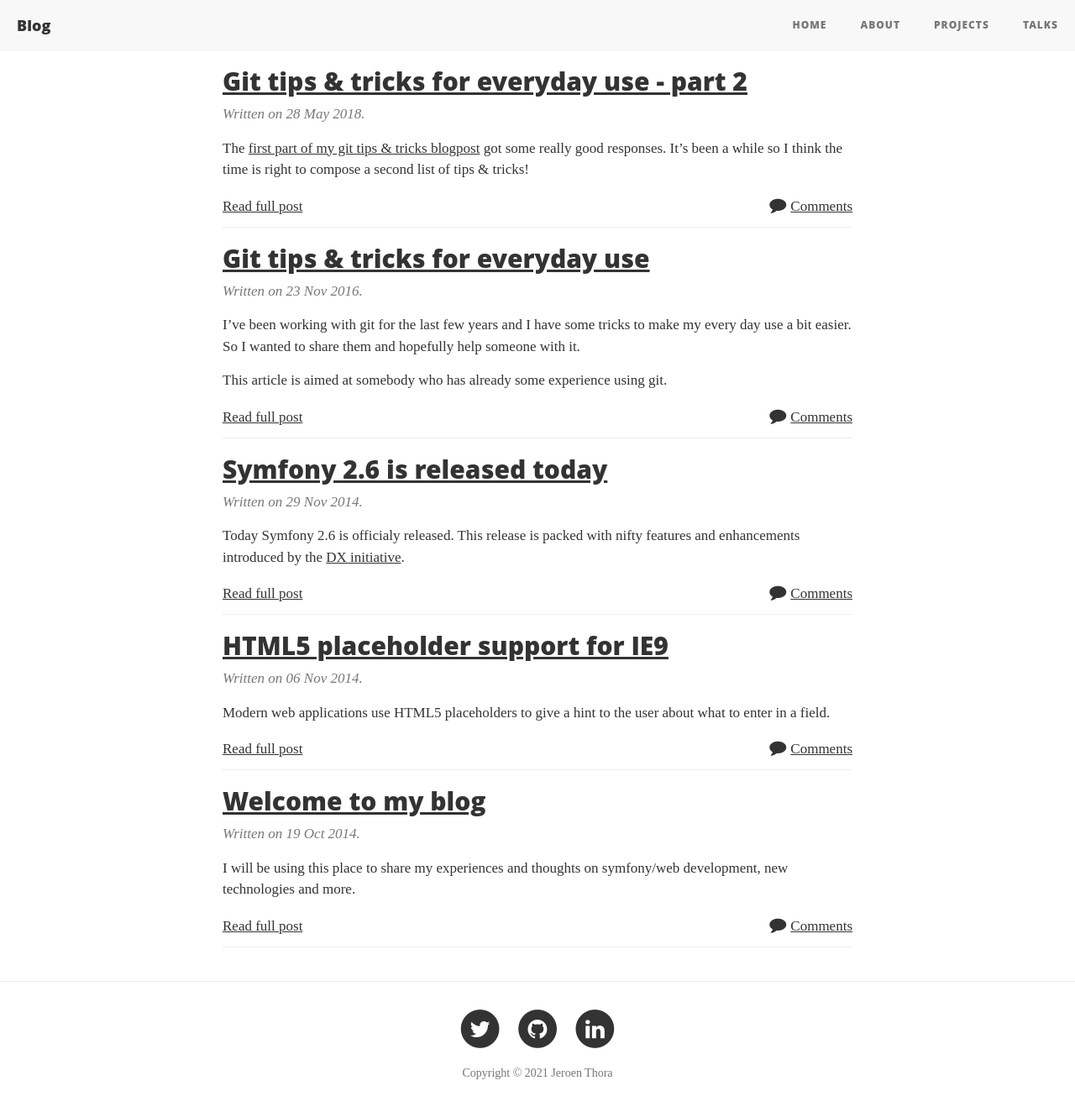
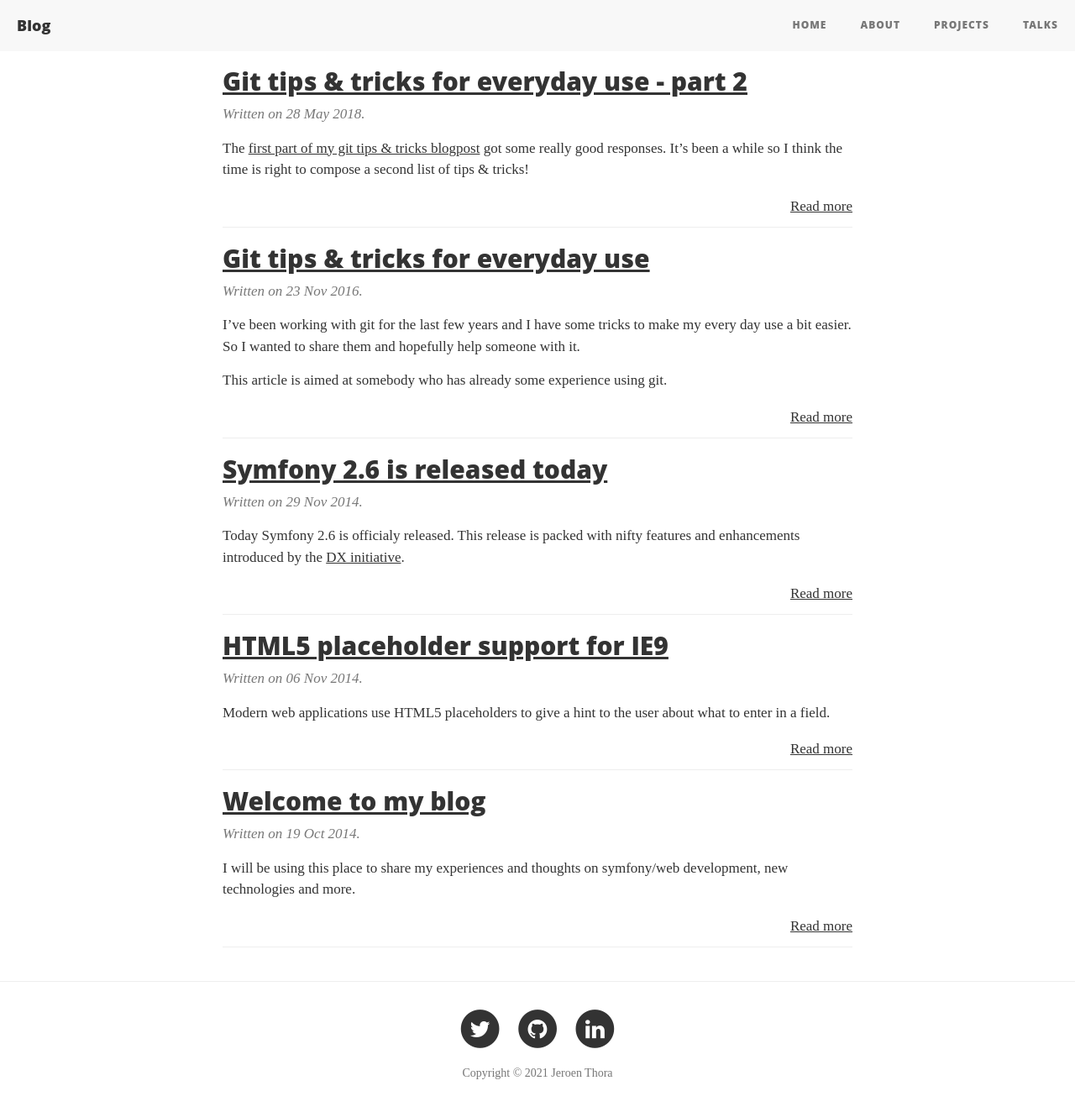
Before and after one commit to acrobat/acrobat.github.io, a Jekyll site: the page built from index.html, in a window 1280 px wide and 1343 px high. Shown: the top 1324 px of the window at 84% size. Built offline with Jekyll 4.4.1, drawn with Linux system fonts in a browser that asks for light colours; nearby versions of some CDN libraries; comment, search, counter and statistics services are not loaded.

Commit message:
Remove disquss comments

```diff
--- a/index.html
+++ b/index.html
@@ -19,12 +19,8 @@ title: Home
                     {% endif %}
 
                     <div class="actions">
-                        <div class="pull-left">
-                            <a href="{{ post.url }}">Read full post</a>
-                        </div>
                         <div class="pull-right">
-                            <i class="fa fa-comment" aria-hidden="true"></i>
-                            <a href="{{ post.url }}#disqus_thread">Comments</a>
+                            <a href="{{ post.url }}">Read more</a>
                         </div>
                     </div>
                     <!-- TODO: check loop variable -->
```
Also changed, not shown: _layouts/post.html (+0 -13 lines).
